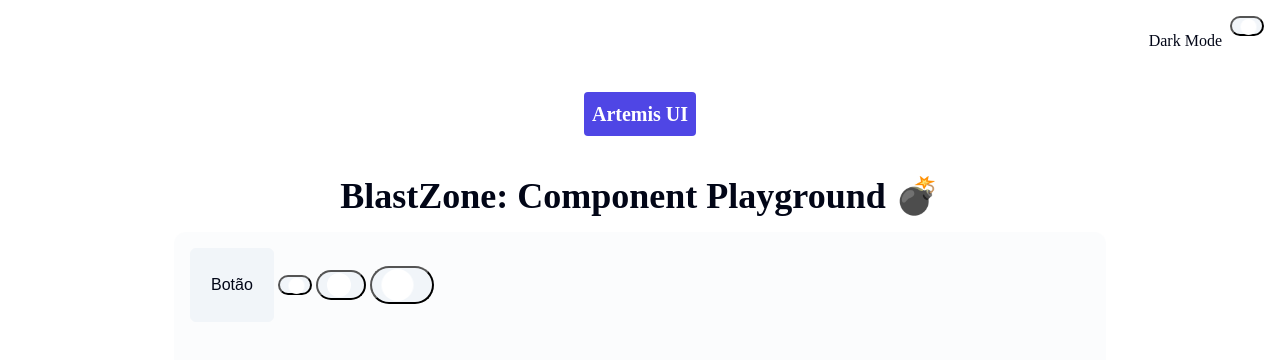
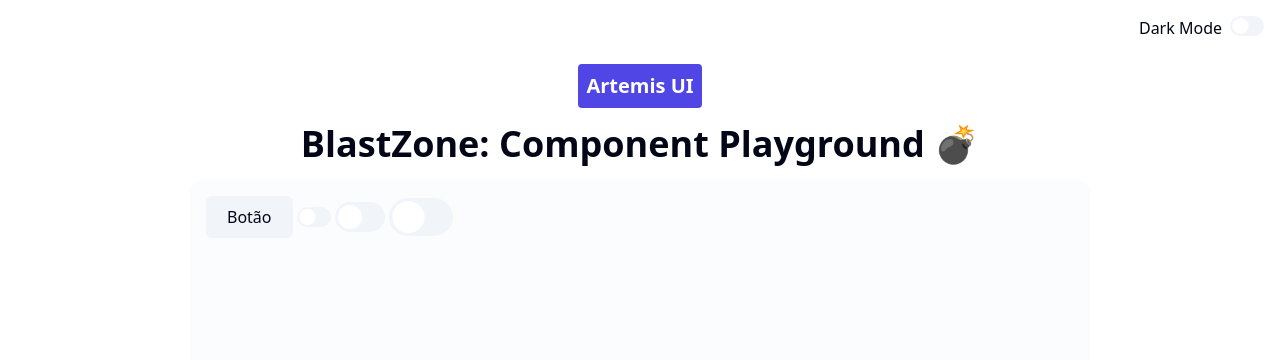
Before and after one commit to johnnyferreiradev/nemea-ui, a React (Vite) app: page / in a window 1280 px wide. Shown: the top 360 px of the page. Built offline with nearby package versions, Linux system fonts and the light colour scheme.

Commit message:
removing preflight config

```diff
--- a/tailwind.config.ts
+++ b/tailwind.config.ts
@@ -3,9 +3,6 @@ import colors from 'tailwindcss/colors';
 
 export default {
   content: ['./index.html', './src/**/*.{js,ts,jsx,tsx}'],
-  corePlugins: {
-    preflight: false,
-  },
   theme: {
     extend: {
       colors: {
```
